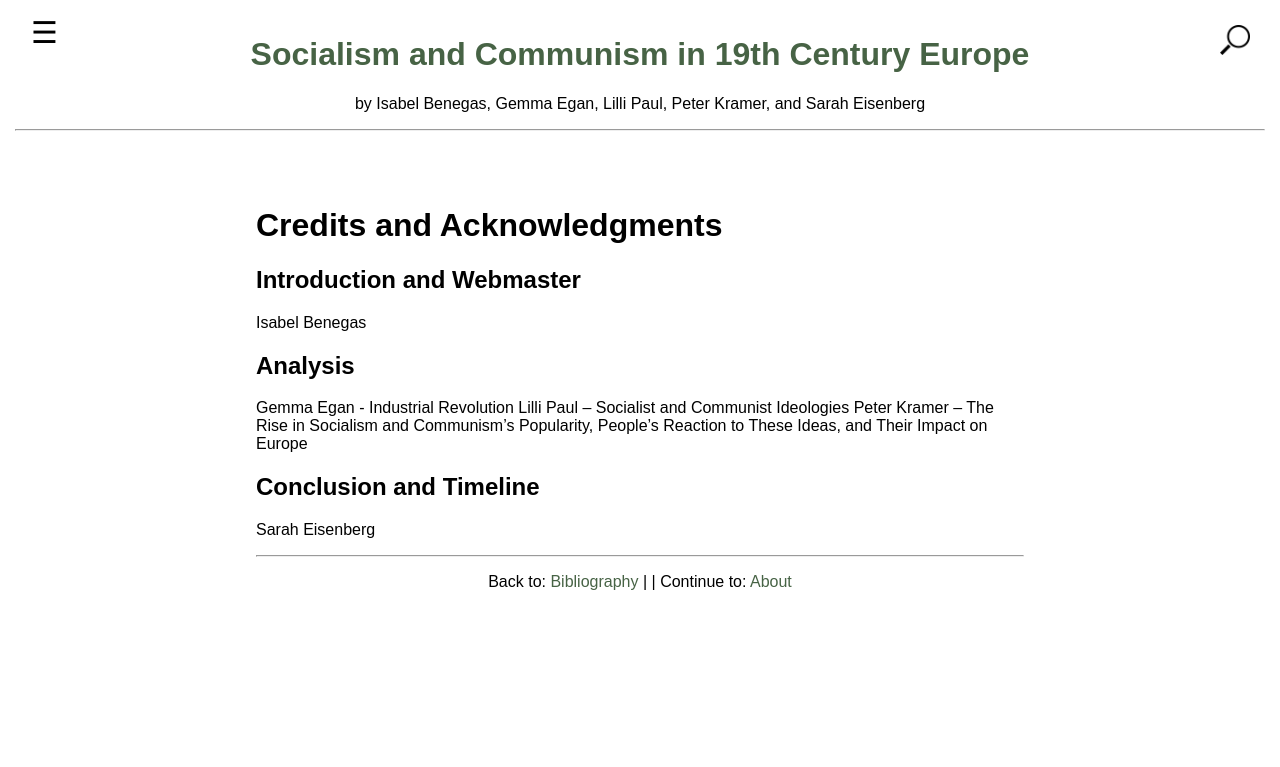
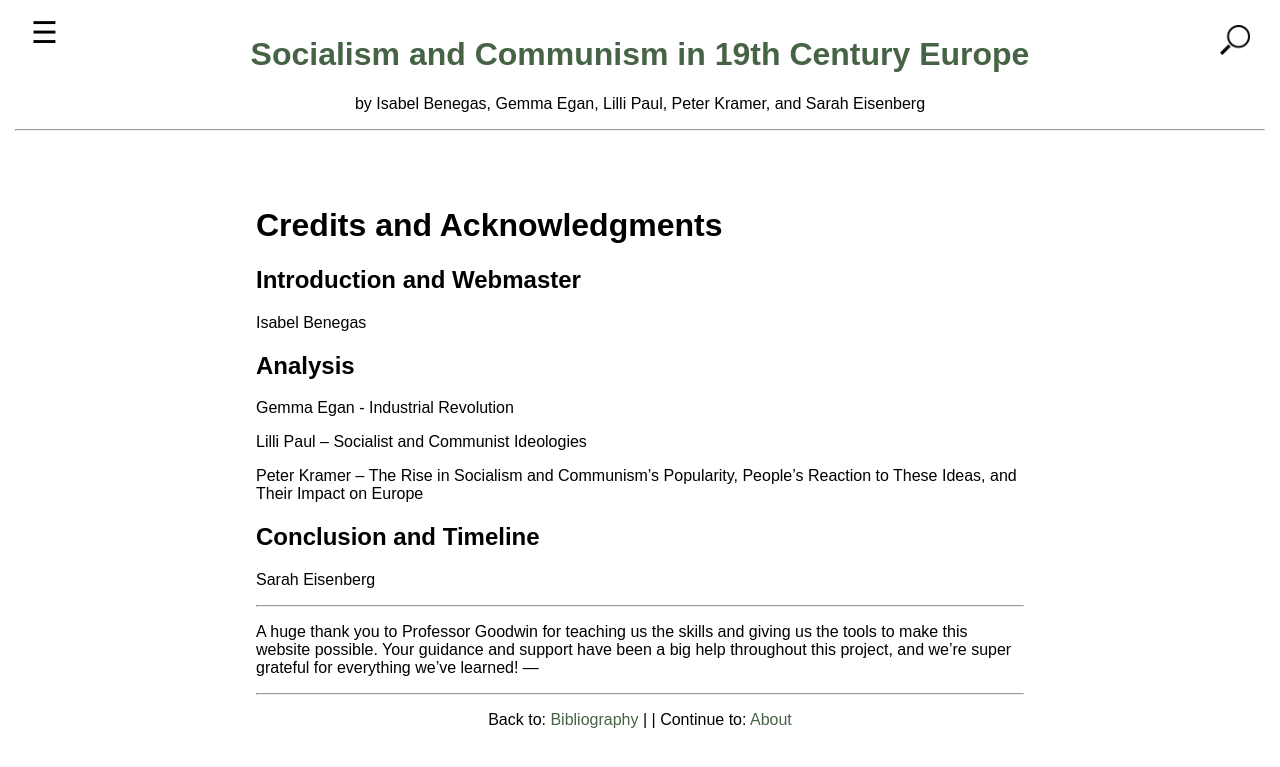
Before and after one commit to isabelbenegas/Isabel-Benegas-EUH3205, a Jekyll site: the page built from 006_credits_acknowledgments.md, in a window 1280 px wide. Shown: the top 767 px of the page. Built offline with Jekyll 4.4.1, drawn with Linux system fonts in a browser that asks for light colours.

Commit message:
Update 006_credits_acknowledgments.md

```diff
--- a/006_credits_acknowledgments.md
+++ b/006_credits_acknowledgments.md
@@ -12,9 +12,15 @@ Isabel Benegas
 ## Analysis
 
 Gemma Egan - Industrial Revolution
+
 Lilli Paul – Socialist and Communist Ideologies
+
 Peter Kramer – The Rise in Socialism and Communism’s Popularity, People's Reaction to These Ideas, and Their Impact on Europe
 
 ## Conclusion and Timeline
 
 Sarah Eisenberg
+
+---
+A huge thank you to Professor Goodwin for teaching us the skills and giving us the tools to make this website possible. Your guidance and support have been a big help throughout this project, and we’re super grateful for everything we’ve learned!
+---
```
